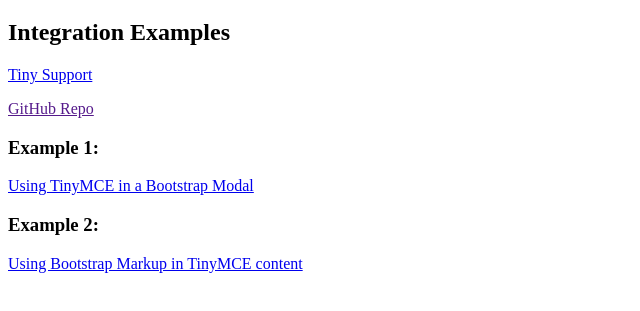
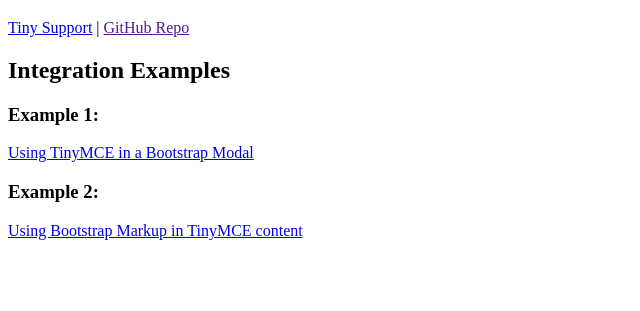
Before and after one commit to lincolndennis/tinyboot, a plain HTML site: page index.html in a window 1280 px wide. Shown: the part 61-372 px from the top of the page, without its empty margins (0-640 px from the left). Drawn offline with Linux system fonts and the light colour scheme.

Commit message:
update index

```diff
--- a/index.html
+++ b/index.html
@@ -9,9 +9,11 @@
 <body>
   <div>
     <h1><a href="https://www.tiny.cloud/">TinyMCE</a> and <a href="https://getbootstrap.com/">Bootstrap</a></h1>
+    <p>
+      <a href="https://support.tiny.cloud/hc/en-us">Tiny Support</a> |
+      <a href="">GitHub Repo</a>
+    </p>
     <h2>Integration Examples</h2>
-    <p><a href="https://support.tiny.cloud/hc/en-us">Tiny Support</a></p>
-    <p><a href="">GitHub Repo</a></p>
     <h3>Example 1:</h3>
     <p>
       <a href="/outside">Using TinyMCE in a Bootstrap Modal</a>
```
